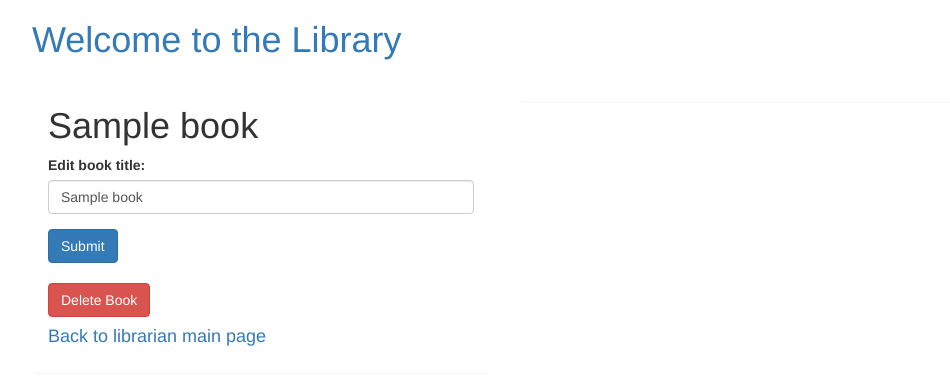
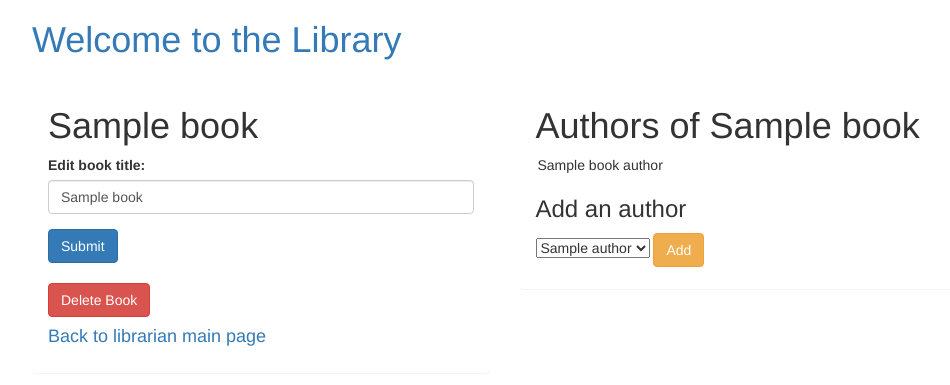
Before and after one commit to maggie-harrington/Library-php, a PHP site: template views/book.html.twig in a window 1280 px wide. Shown: the top 385 px of the page, without its empty margins (38-988 px from the left). Run offline with PHP 8.4, Linux system fonts and the light colour scheme; the template is opened without the code that fills it: most values are stand-ins (such as "Sample title", 1, 10 or a date in 2020); some libraries are stand-ins or nearby versions.

Commit message:
create routes and edit view to add authors to a specific book

```diff
--- a/views/author.html.twig
+++ b/views/author.html.twig
@@ -35,6 +35,8 @@
 
 
     <h3>Add a book</h3>
+
+
     <form action="/add-book-author" method="post">
         <input type="hidden" name="author_id" value="{{author.getId}}">
         <select class="form-group" name="book-list">
--- a/views/book.html.twig
+++ b/views/book.html.twig
@@ -27,7 +27,25 @@
 
 {% block two %}
 
+<h1>Authors of {{book.getTitle}}</h1>
 
+{% for author in book_authors %}
+<option value="{{author.getId}}">{{author.getName}}</option>
+{% endfor %}
+
+
+<h3>Add an author</h3>
+
+
+<form action="/add-author-book" method="post">
+    <input type="hidden" name="book_id" value="{{book.getId}}">
+    <select class="form-group" name="author-list">
+        {% for author in authors %}
+        <option value="{{author.getId}}">{{author.getName}}</option>
+        {% endfor %}
+    </select>
+    <button type="submit" class="btn btn-warning">Add</button>
+</form>
 
 
 {% endblock %}
```
Also changed, not shown: app/app.php (+11 -2 lines).
